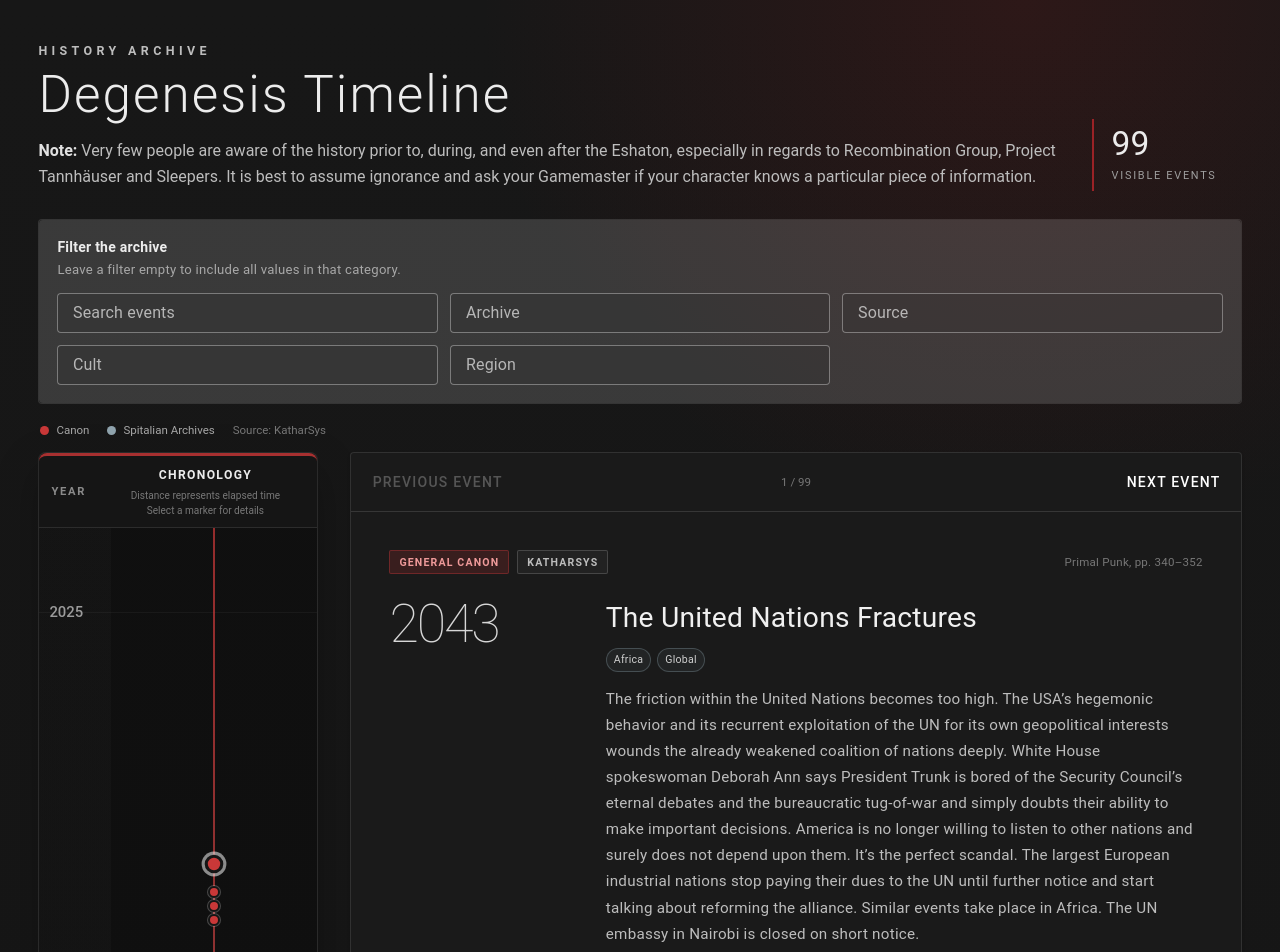
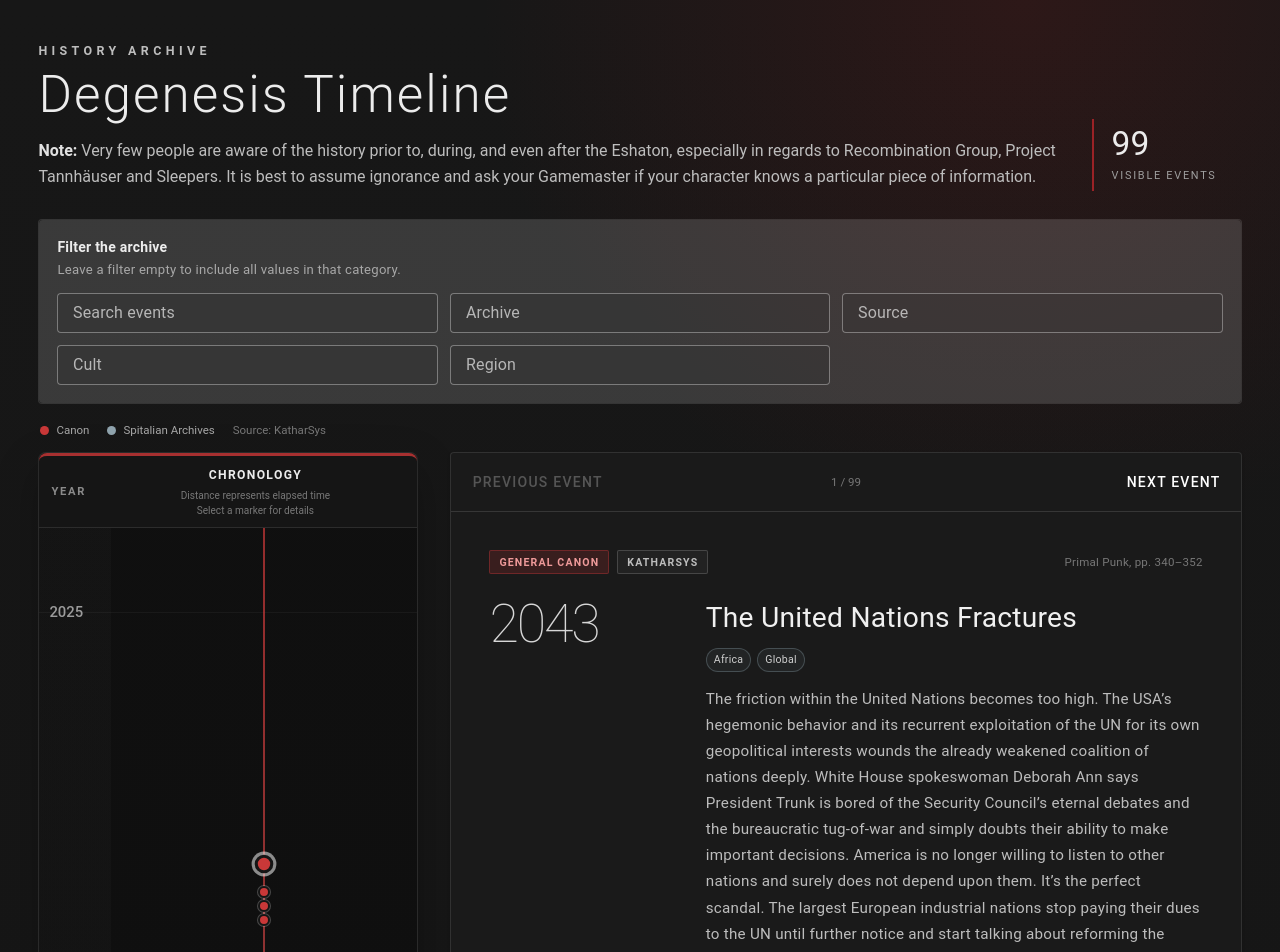
Before and after one commit to ViktorMallagant/Degenesis-Timeline, a Vue app: page / in a window 1280 px wide. Shown: the top 952 px of the page. Built offline with nearby package versions, Linux system fonts and the light colour scheme.

Commit message:
Widen chronology column

```diff
--- a/src/components/TimelineTab.vue
+++ b/src/components/TimelineTab.vue
@@ -579,7 +579,7 @@ watch(
 
 .timeline-workspace {
   display: grid;
-  grid-template-columns: minmax(195px, 280px) minmax(0, 1fr);
+  grid-template-columns: minmax(295px, 380px) minmax(0, 1fr);
   align-items: start;
   gap: clamp(18px, 2.5vw, 34px);
 }
```
